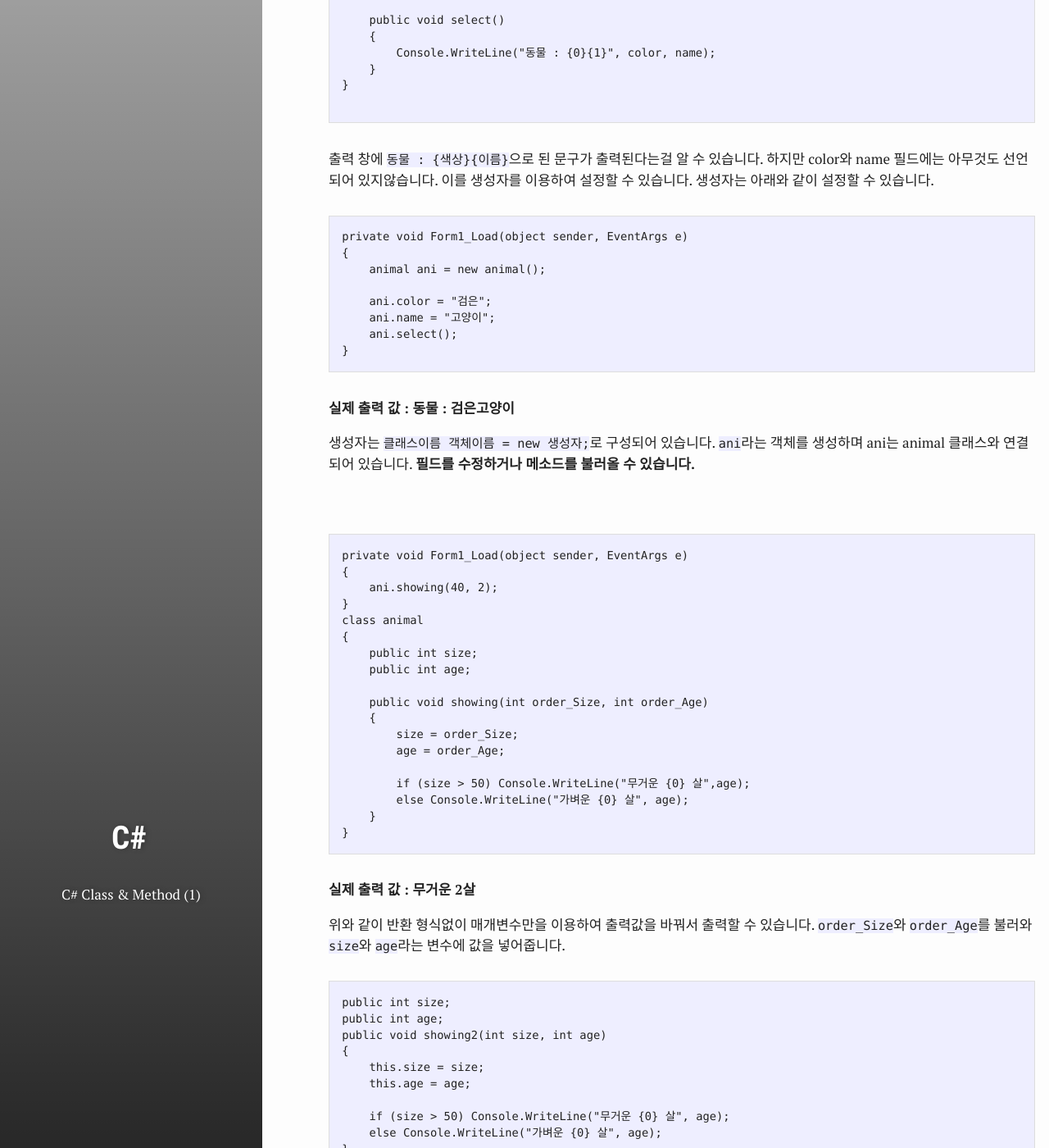
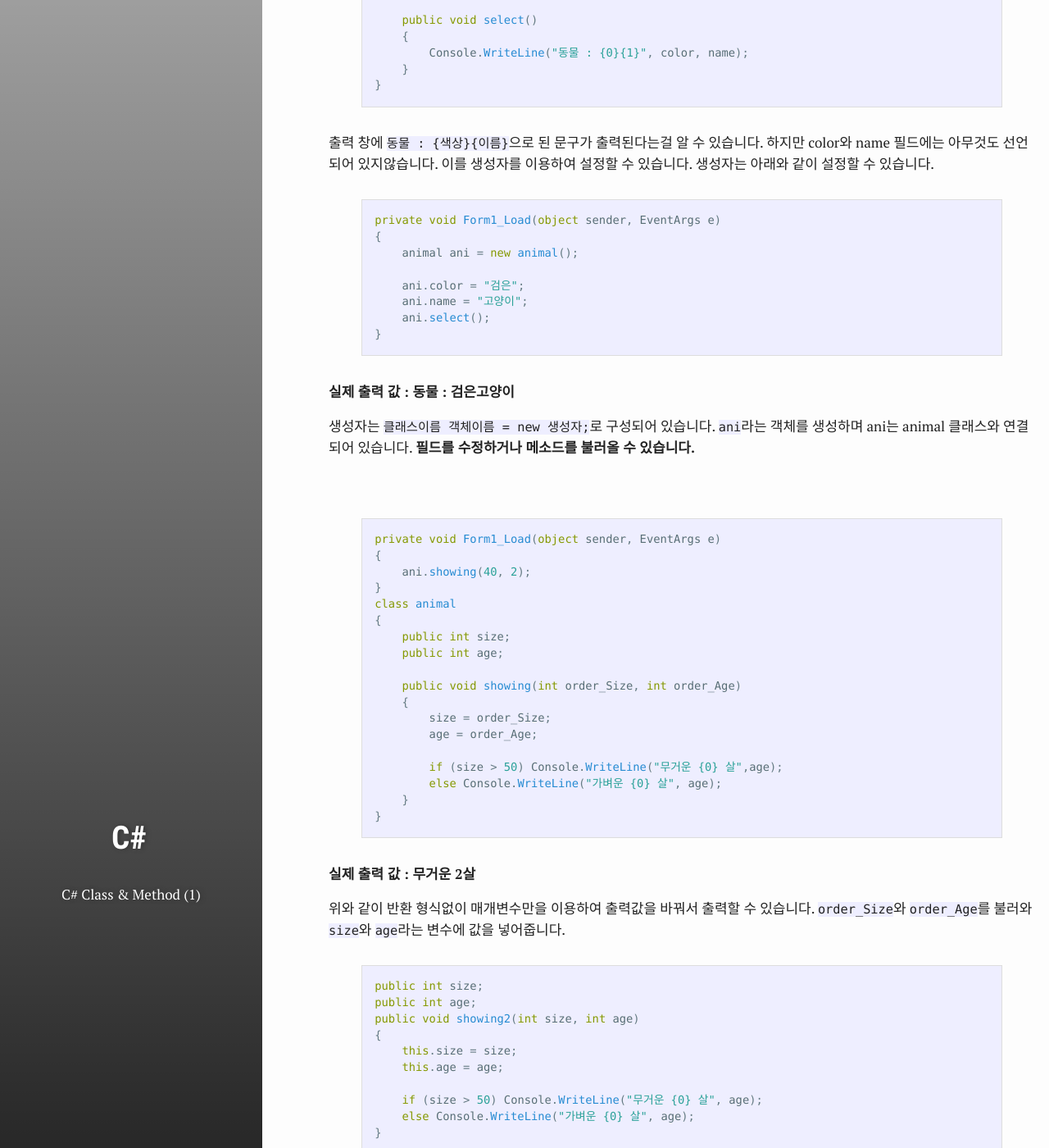
Before and after one commit to test076923/076923.github.io, a Jekyll site: the page built from _posts/2017-09-06-C#-13.md, in a window 1280 px wide and 1400 px high, scrolled down 1521 px. Shown: the whole window at 82% size. Built offline with Jekyll 4.4.1, drawn with Linux system fonts in a browser that asks for light colours; comment, search, counter and statistics services are not loaded; some of the changed text lies outside the part shown.

Commit message:
Update 2017-09-06-C#-13.md

````diff
--- a/_posts/2017-09-06-C#-13.md
+++ b/_posts/2017-09-06-C#-13.md
@@ -33,7 +33,7 @@ star: true
 #### 클래스와 메소드 형식 ####
 ----------
 
-```c#:
+{% highlight c# %}
 class 클래스이름
 {
     필드 & 속성
@@ -47,7 +47,7 @@ class 클래스이름
         return 반환값
     }
 }
-```
+{% endhighlight %}
 
 한정자, 반환형식이란? : [3강 바로가기][3강]
 
@@ -59,7 +59,7 @@ class 클래스이름
 animal이라는 클래스를 생성하여 select라는 메소드를 만들어보겠습니다.
 
 
-```c#:
+{% highlight c# %}
 class animal
 {
     public string color;
@@ -70,12 +70,11 @@ class animal
         Console.WriteLine("동물 : {0}{1}", color, name);
     }
 }
-
-```
+{% endhighlight %}
 
 출력 창에 `동물 : {색상}{이름}`으로 된 문구가 출력된다는걸 알 수 있습니다. 하지만 color와 name 필드에는 아무것도 선언되어 있지않습니다. 이를 생성자를 이용하여 설정할 수 있습니다. 생성자는 아래와 같이 설정할 수 있습니다.
 
-```c#:
+{% highlight c# %}
 private void Form1_Load(object sender, EventArgs e)
 {
     animal ani = new animal();
@@ -84,7 +83,7 @@ private void Form1_Load(object sender, EventArgs e)
     ani.name = "고양이";
     ani.select();
 }
-```
+{% endhighlight %}
 
 **실제 출력 값 : 동물 : 검은고양이**<br>
 
@@ -93,7 +92,7 @@ private void Form1_Load(object sender, EventArgs e)
 
 <br>
 
-```c#:
+{% highlight c# %}
 private void Form1_Load(object sender, EventArgs e)
 {
     ani.showing(40, 2);
@@ -112,13 +111,13 @@ class animal
         else Console.WriteLine("가벼운 {0} 살", age);
     }
 }
-```
+{% endhighlight %}
 
 **실제 출력 값 : 무거운 2살**<br>
 
 위와 같이 반환 형식없이 매개변수만을 이용하여 출력값을 바꿔서 출력할 수 있습니다. `order_Size`와 `order_Age`를 불러와 `size`와 `age`라는 변수에 값을 넣어줍니다.
 
-```c#:
+{% highlight c# %}
 public int size;
 public int age;
 public void showing2(int size, int age)
@@ -129,14 +128,14 @@ public void showing2(int size, int age)
     if (size > 50) Console.WriteLine("무거운 {0} 살", age);
     else Console.WriteLine("가벼운 {0} 살", age);
 }
-```
+{% endhighlight %}
 
 `매개변수`와 `필드`의 **이름을 같게 해도 사용할 수 있습니다.** 단, `this`라는 키워드를 이용해야합니다. `this` 키워드를 이용하게되면 동일한 개체의 다른 생성자를 호출 할 수도 있습니다. `this.size`, `this.age` 뿐만 아니라 `this.select()`도 호출 할 수 있습니다.
 
 <br>
 
 ## 코드 ##
-{% highlight js %}
+{% highlight c# %}
 using System;
 using System.Collections.Generic;
 using System.ComponentModel;
````
